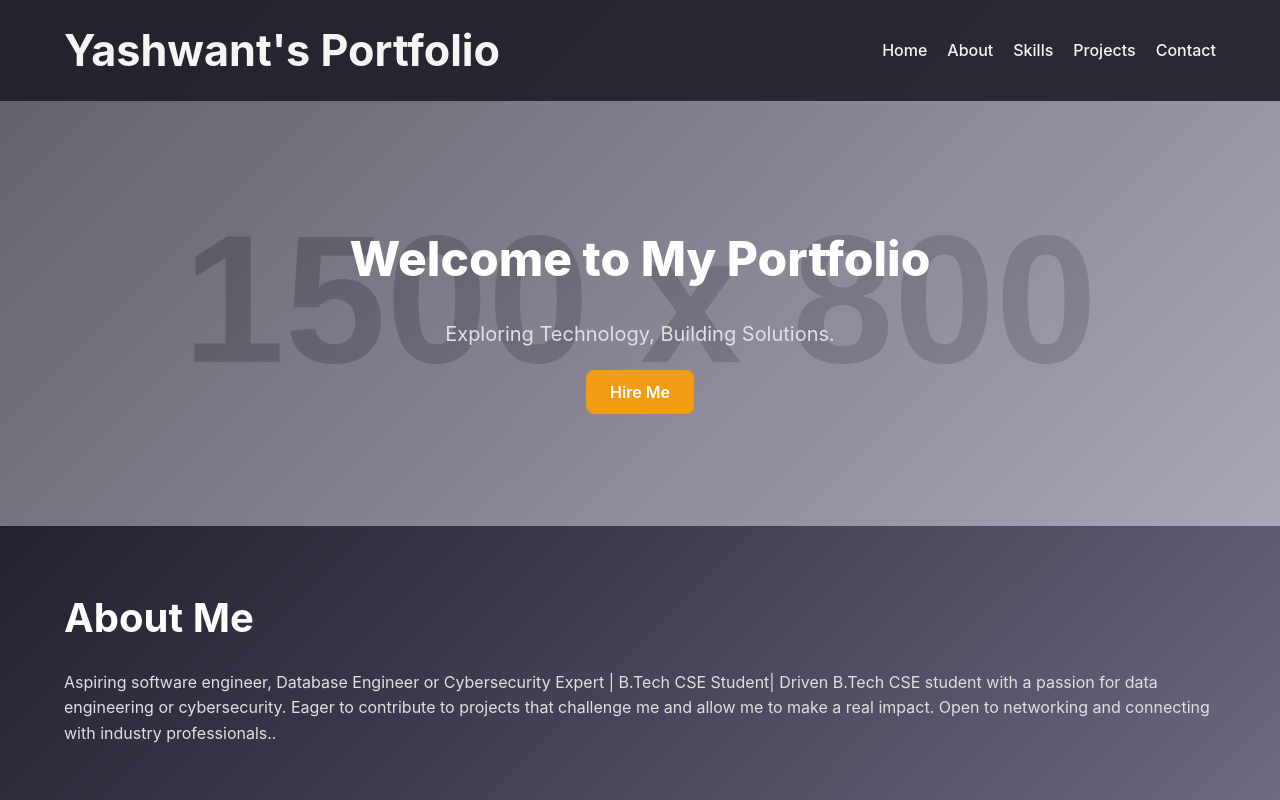
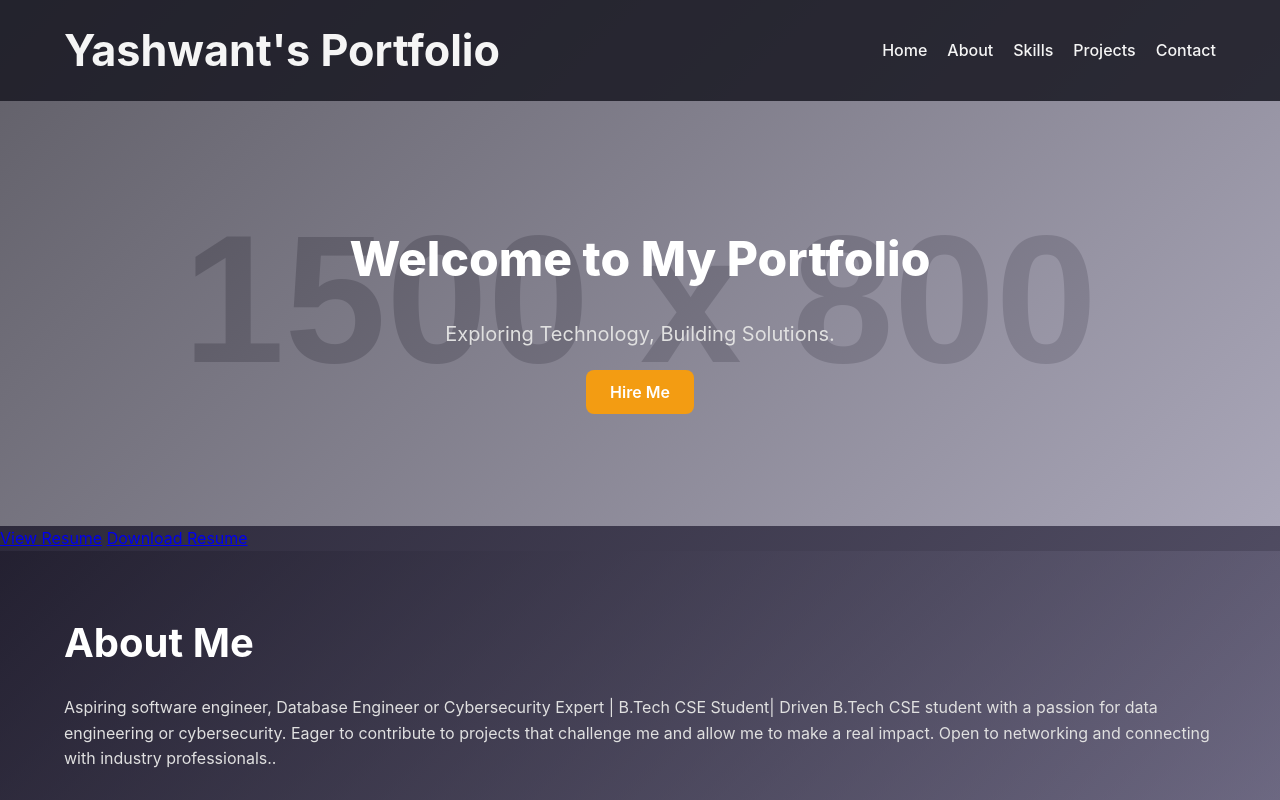
Before and after one commit to Anonymous9981/Yashwant-Portfolio-, a plain HTML site: page index.HTML in a window 1280 px wide. Shown: the top 800 px of the page. Drawn offline with Linux system fonts and the light colour scheme; placeholder pictures from the web are drawn by us.

Commit message:
Update index.HTML

```diff
--- a/index.HTML
+++ b/index.HTML
@@ -36,6 +36,13 @@
             <a href="#contact" class="cta-button">Hire Me</a>
         </div>
     </section>
+<!--Resume section>
+<!-- View Resume button (opens resume in a new tab) -->
+<a href="https://drive.google.com/file/d/14YZq7V-SvATsOa7PQdA1Q7moI381kTA1/view?usp=drivesdk" target="_blank" rel="noopener noreferrer" class="btn">View Resume</a>
+
+<!-- Download Resume button -->
+<a href="https://drive.google.com/uc?export=download&id=14YZq7V-SvATsOa7PQdA1Q7moI381kTA1" download class="btn">Download Resume</a>
+</section>
 
     <!-- About Section -->
     <section id="about" class="section">
```
